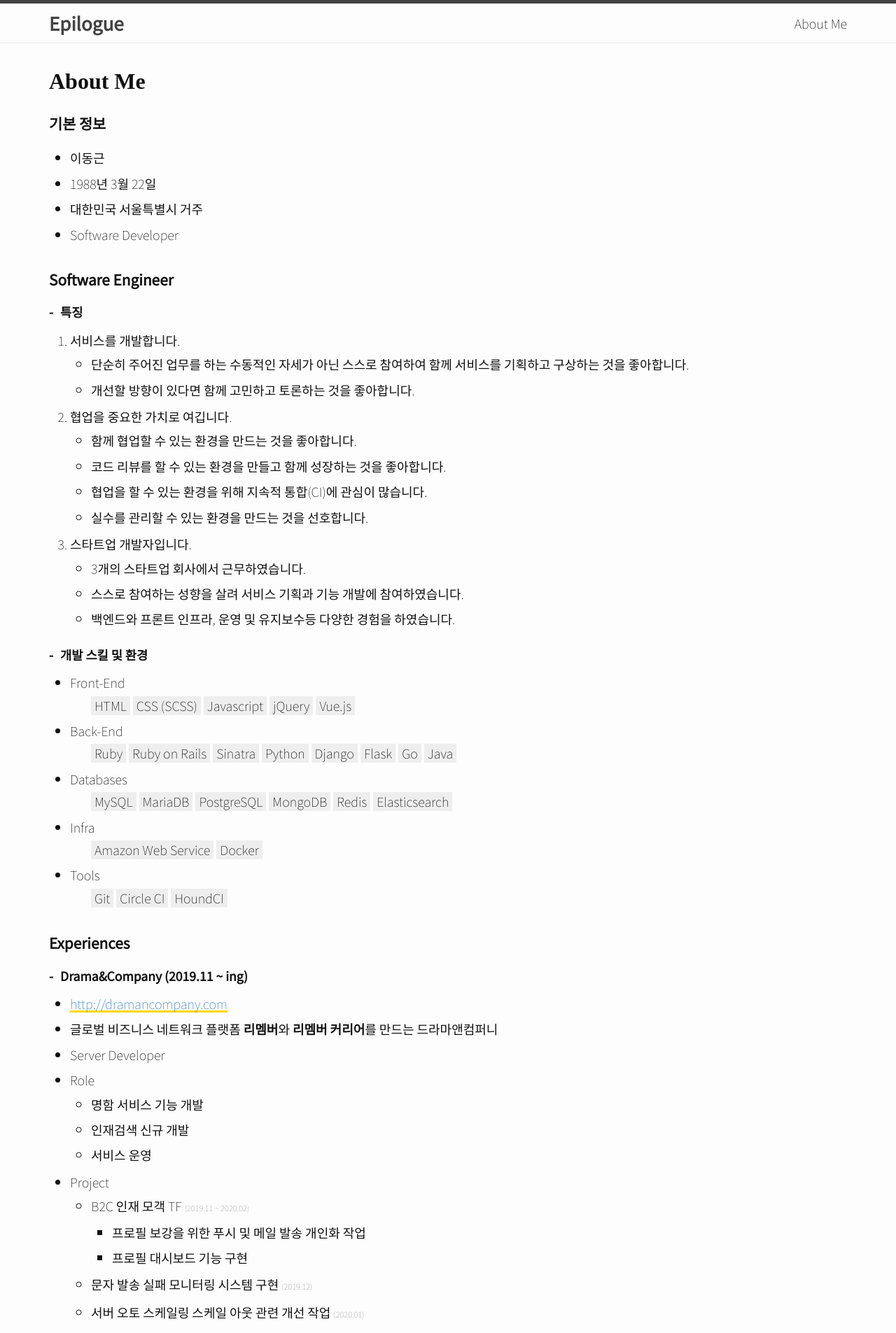
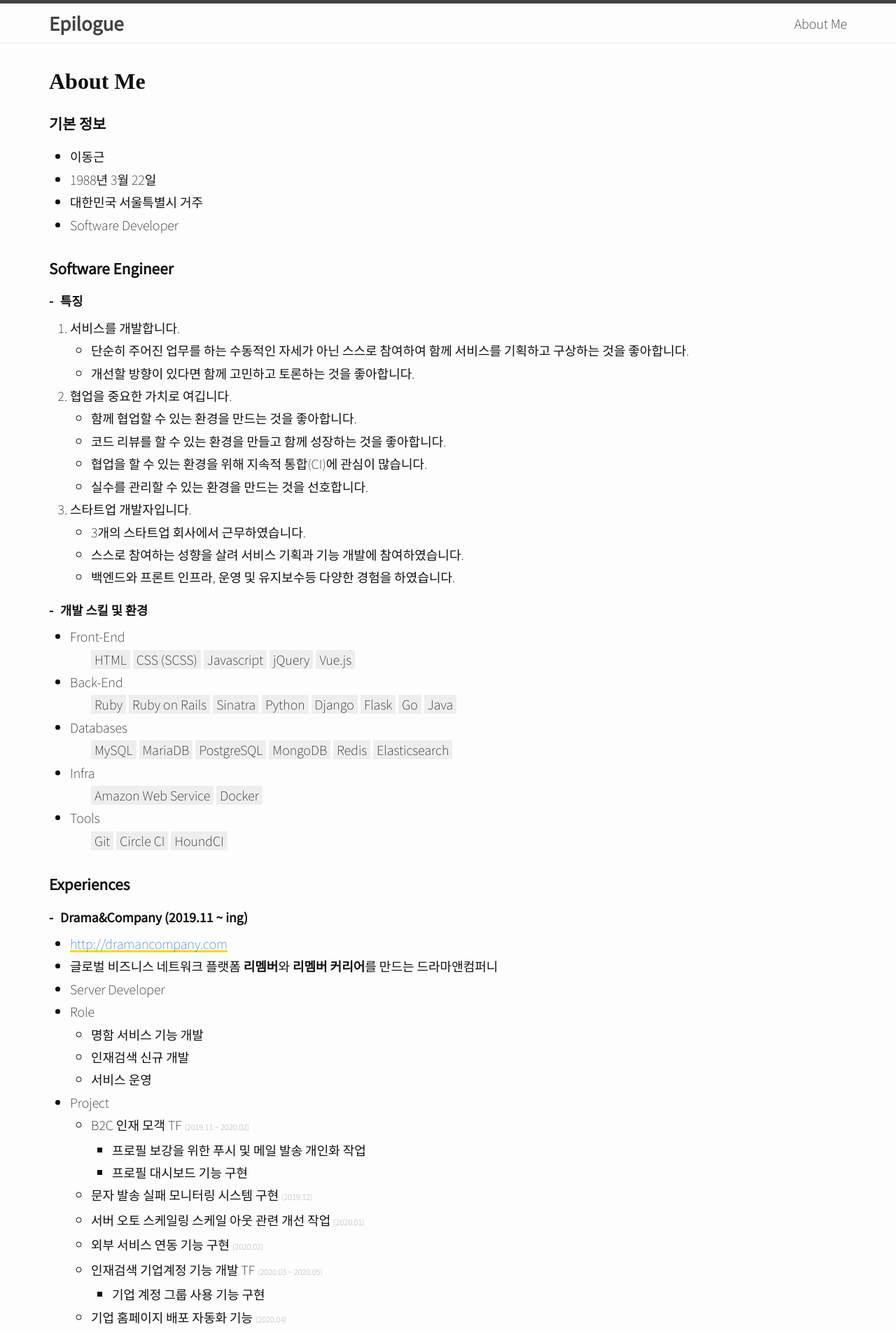
Before and after one commit to dizy64/dizy64.github.io, a Jekyll site: the page built from about/index.html, in a window 1280 px wide. Shown: the top 1905 px of the page at 70% size. Built offline with Jekyll 4.4.1, drawn with Linux system fonts in a browser that asks for light colours.

Commit message:
리스트 간격을 재조정하다

```diff
--- a/_sass/_layout.scss
+++ b/_sass/_layout.scss
@@ -298,7 +298,6 @@
       border: 1px solid #444;
     }
   }
-  li { padding: 2px 0; }
 }
 
 /* Resume */
```
